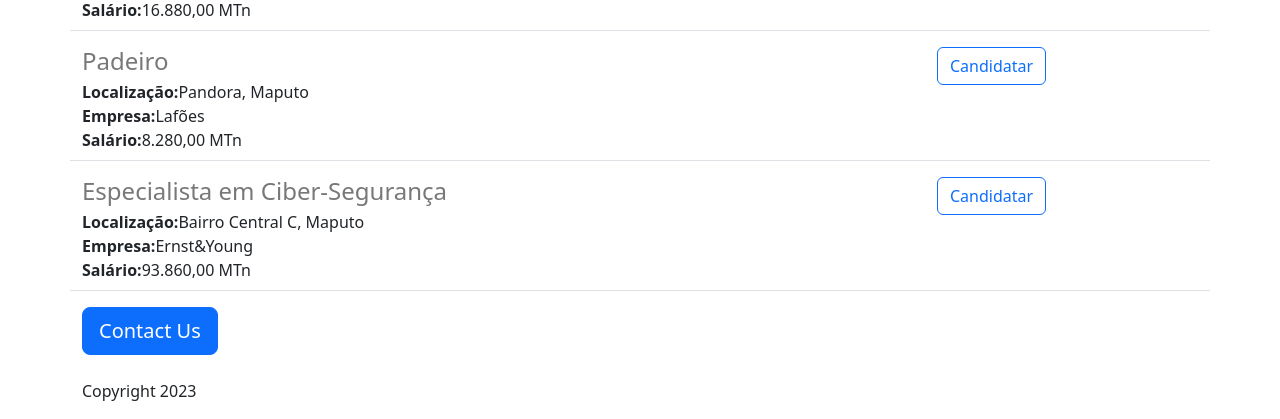
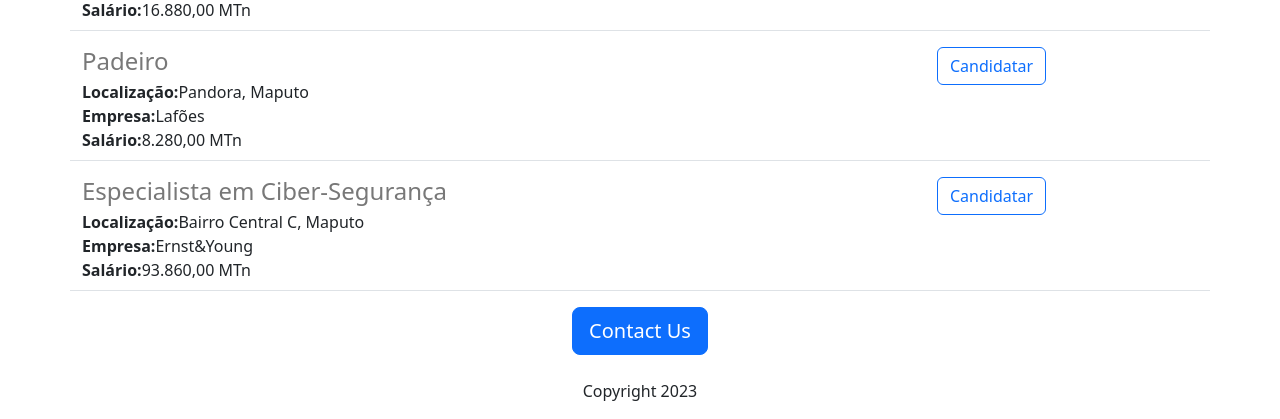
Before and after one commit to Ivanitchoo/pinetechnology-careers, a Flask app: page / in a window 1280 px wide. Shown: the part 921-1340 px from the top of the page. Run offline with Flask 3, Linux system fonts and the light colour scheme.

Commit message:
centralizei o botão "Contact us" e o texto "Copyright"

```diff
--- a/templates/home.html
+++ b/templates/home.html
@@ -38,7 +38,7 @@
 
       </div>
 
-      <div clas="text-center">
+      <div class="text-center">
         <button class="btn btn-primary btn-lg">Contact Us</button>
         <p class="mt-4">Copyright 2023</p>
       </div>
```
